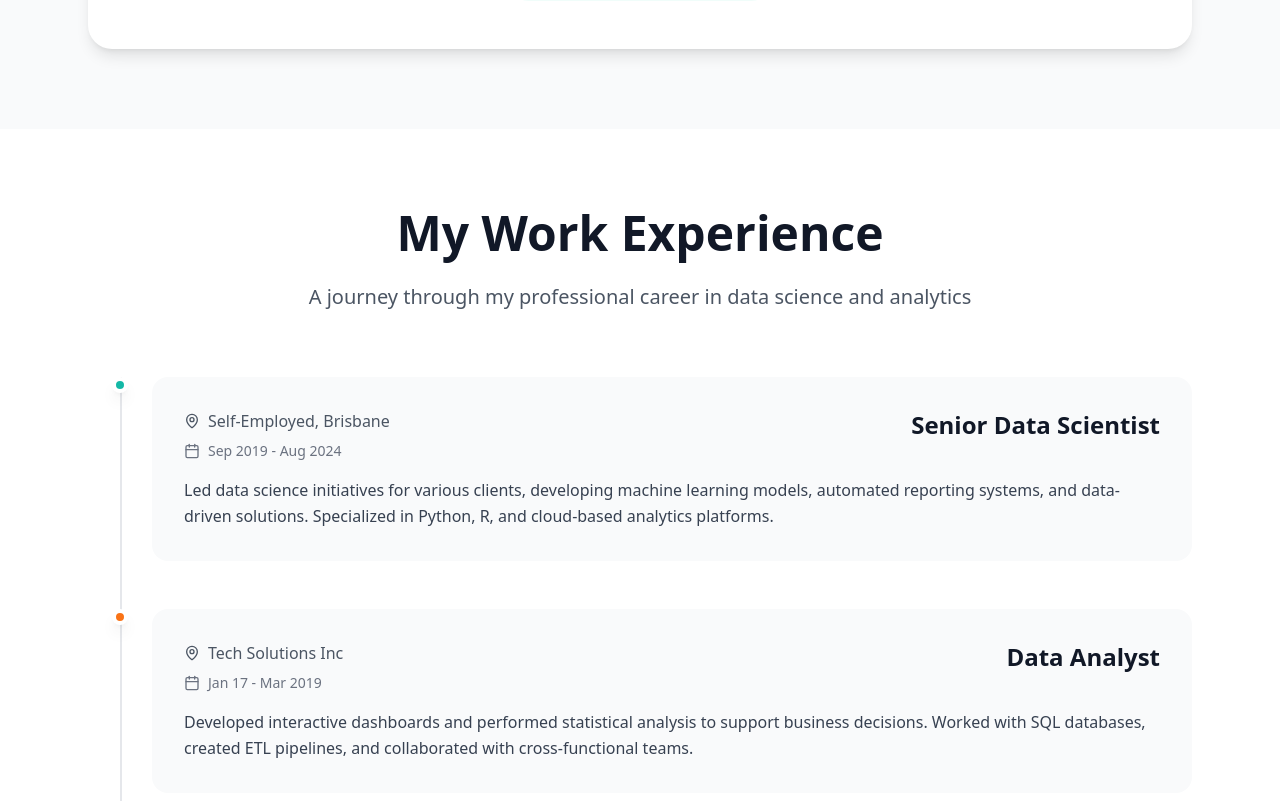
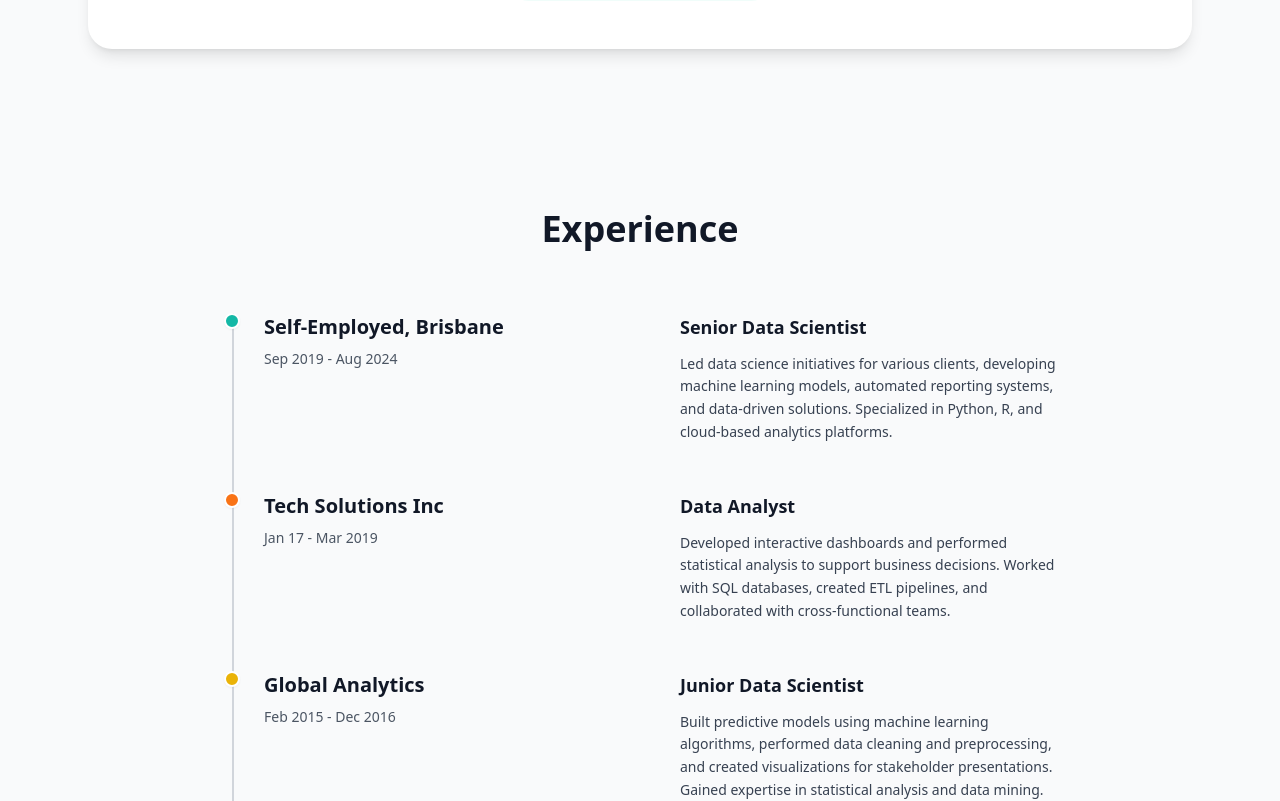
Before and after one commit to Abdallah-hilal/portfolio-page-creator-kit, a React (Vite) app: page / in a window 1280 px wide. Shown: the part 1900-2701 px from the top of the page. Built offline with nearby package versions, Linux system fonts and the light colour scheme.

Commit message:
Refactor: Update experience section
Update the experience section to match the reference design.

```diff
--- a/src/components/Experience.tsx
+++ b/src/components/Experience.tsx
@@ -27,53 +27,47 @@ const Experience = () => {
   ];
 
   return (
-    <section className="py-20 bg-white">
-      <div className="max-w-6xl mx-auto px-6">
+    <section className="py-20 bg-gray-50">
+      <div className="max-w-4xl mx-auto px-6">
         {/* Header */}
         <div className="text-center mb-16">
-          <h2 className="text-5xl font-bold text-gray-900 mb-6">
-            My Work Experience
+          <h2 className="text-4xl font-bold text-gray-900 mb-6">
+            Experience
           </h2>
-          <p className="text-xl text-gray-600 max-w-3xl mx-auto leading-relaxed">
-            A journey through my professional career in data science and analytics
-          </p>
         </div>
 
         {/* Experience Timeline */}
         <div className="relative">
           {/* Timeline line */}
-          <div className="absolute left-8 top-0 bottom-0 w-0.5 bg-gray-200"></div>
+          <div className="absolute left-4 top-0 bottom-0 w-0.5 bg-gray-300"></div>
 
           <div className="space-y-12">
             {experiences.map((exp, index) => (
-              <div key={index} className="relative flex items-start">
+              <div key={index} className="relative flex">
                 {/* Timeline dot */}
-                <div className={`absolute left-6 w-4 h-4 ${exp.color} rounded-full border-4 border-white shadow-lg z-10`}></div>
+                <div className={`absolute left-2 w-4 h-4 ${exp.color} rounded-full border-2 border-white shadow-sm z-10`}></div>
 
                 {/* Content */}
-                <div className="ml-16 bg-gray-50 rounded-2xl p-8 hover:shadow-lg transition-shadow duration-300">
-                  <div className="flex flex-col lg:flex-row lg:items-start lg:justify-between mb-4">
-                    <div className="mb-4 lg:mb-0">
-                      <div className="flex items-center gap-2 text-gray-600 mb-2">
-                        <MapPin className="w-4 h-4" />
-                        <span className="font-medium">{exp.company}</span>
-                      </div>
-                      <div className="flex items-center gap-2 text-gray-500 text-sm">
-                        <Calendar className="w-4 h-4" />
-                        <span>{exp.period}</span>
-                      </div>
-                    </div>
-
-                    <div className="text-right">
-                      <h3 className="text-2xl font-bold text-gray-900 mb-2">
-                        {exp.position}
-                      </h3>
-                    </div>
+                <div className="ml-12 grid grid-cols-1 md:grid-cols-2 gap-8 w-full">
+                  {/* Left side - Company and Date */}
+                  <div className="space-y-2">
+                    <h3 className="text-xl font-bold text-gray-900">
+                      {exp.company}
+                    </h3>
+                    <p className="text-gray-600 text-sm">
+                      {exp.period}
+                    </p>
                   </div>
 
-                  <p className="text-gray-700 leading-relaxed">
-                    {exp.description}
-                  </p>
+                  {/* Right side - Position and Description */}
+                  <div className="space-y-3">
+                    <h4 className="text-lg font-semibold text-gray-900">
+                      {exp.position}
+                    </h4>
+                    <p className="text-gray-700 text-sm leading-relaxed">
+                      {exp.description}
+                    </p>
+                  </div>
                 </div>
               </div>
             ))}
```
